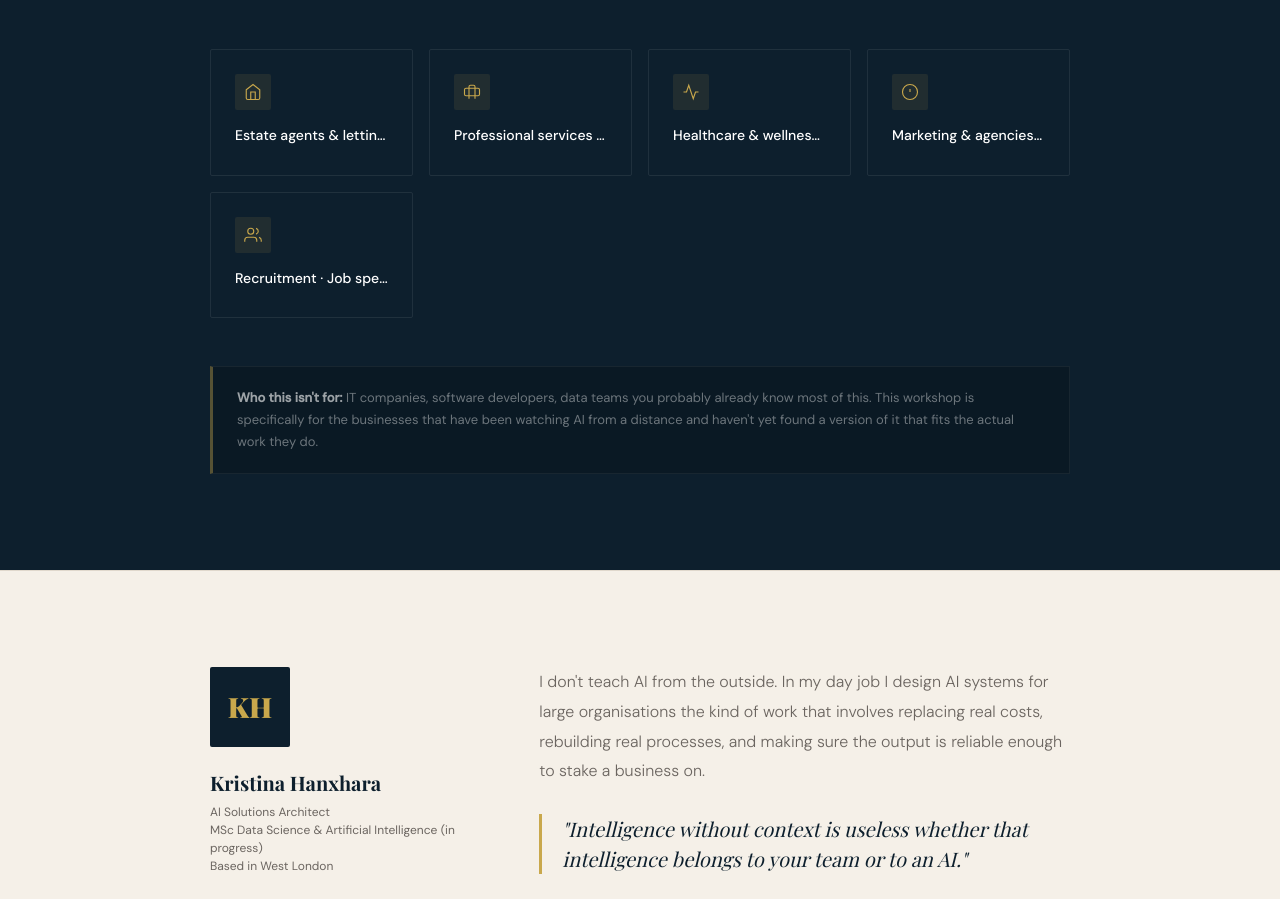
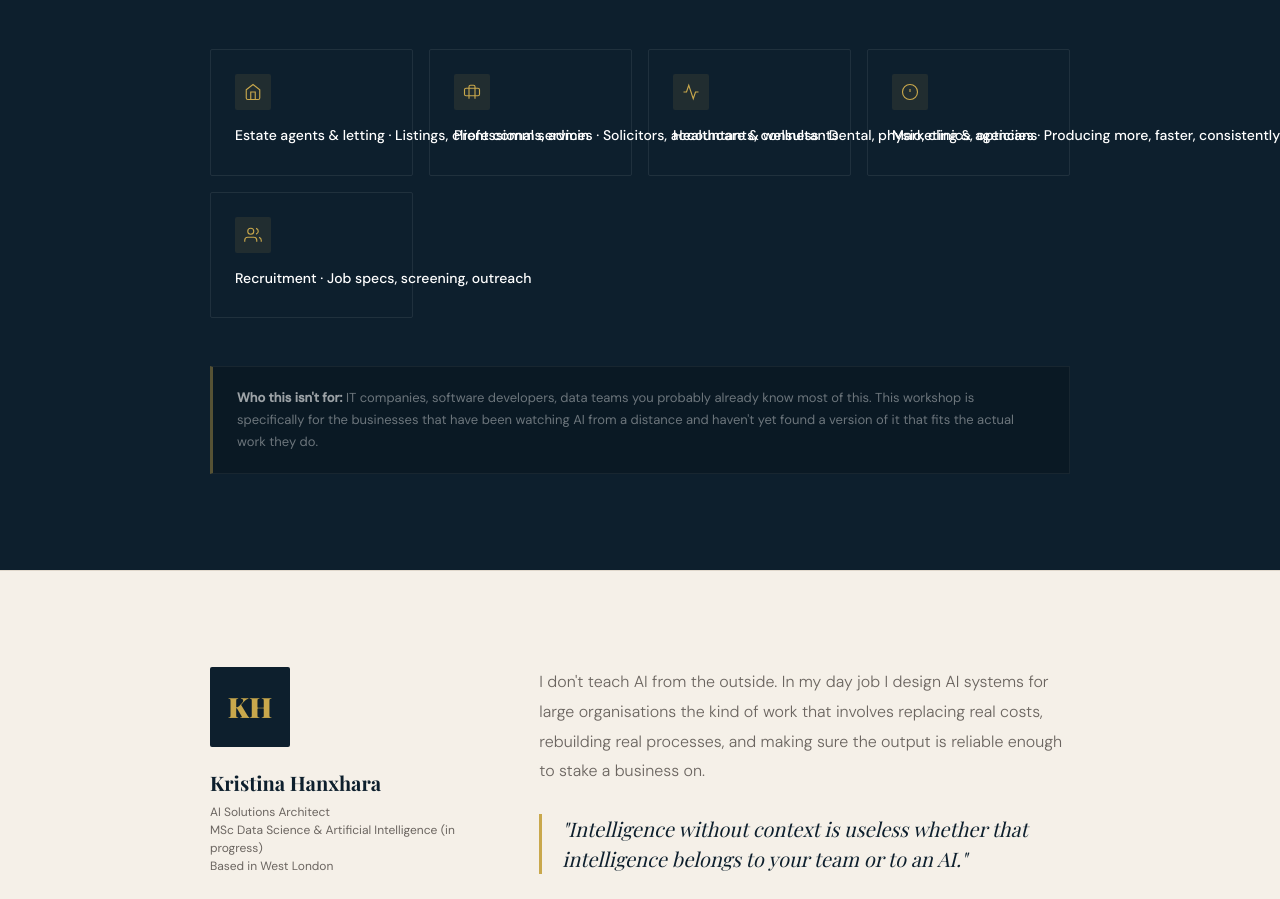
Before and after one commit to kristina-hanxhara9/Workshop, a plain HTML site: page index.html in a window 1280 px wide. Shown: the part 2420-3319 px from the top of the page. Drawn offline with nearby package versions, Linux system fonts and the light colour scheme; a web font is replaced by a local one.

Commit message:
Keep text on one line without hiding it

```diff
--- a/index.html
+++ b/index.html
@@ -376,8 +376,6 @@ OPTION 3: GOOGLE SHEETS DIRECT (custom form + Google Sheets, free)
     color: #fff;
     margin-bottom: 4px;
     white-space: nowrap;
-    overflow: hidden;
-    text-overflow: ellipsis;
   }
   .who-desc {
     font-size: 12px;
```
